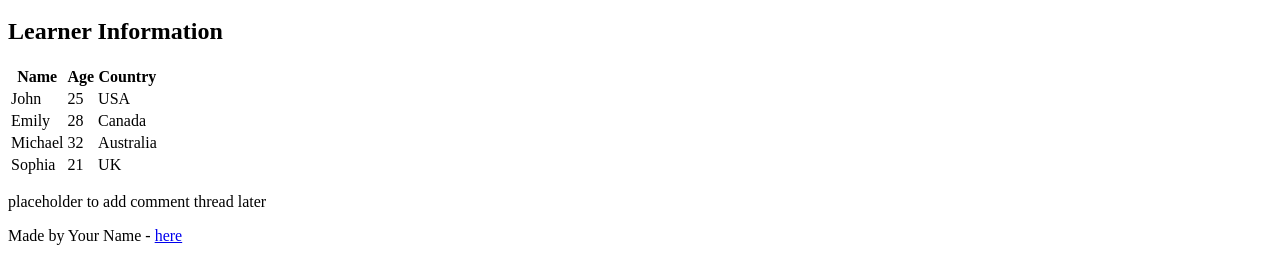
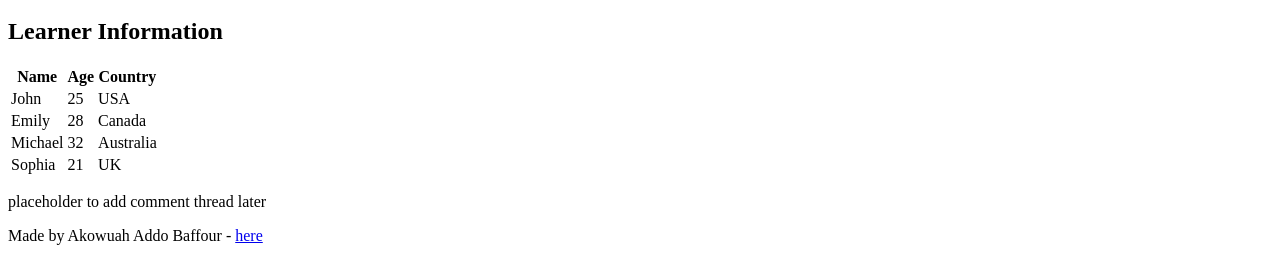
Before and after one commit to Baffour738/My_First_Portfolio, a plain HTML site: page html_basic/index.html in a window 1280 px wide. Shown: the part 574-835 px from the top of the page. Drawn offline with Linux system fonts and the light colour scheme.

Commit message:
Update index.html

```diff
--- a/html_basic/index.html
+++ b/html_basic/index.html
@@ -1,31 +1,3 @@
-<!-- <!DOCTYPE html>
-<html lang="en">
-<head>
-    <meta charset="UTF-8">
-    <meta name="viewport" content="width=device-width, initial-scale=1.0">
-    <title>My Basic HTML Page</title>
-</head>
-<body>
-    <h1>Welcome to My First HTML Page!</h1>
-    <p>This is a very simple HTML document, demonstrating some basic HTML elements. I will add more content to make it a bit more interesting.</p>
-
-    <h2>About This Page</h2>
-    <p>This page serves as a foundational example for learning HTML. It includes essential structural tags like `DOCTYPE`, `head`, and `body`, which are crucial for my web page.</p>
-
-    <h3>Key Elements</h3>
-    <p>Here, I am showcasing various heading levels (h1, h2, h3) and multiple paragraphs to structure text content. Understanding these basic building blocks will help me in web development.</p>
-    <p>I am also adding an image that is clickable, demonstrating how to link an image to another destination. This is a common feature on many websites, allowing users to navigate or view larger versions of images.</p>
-
-    <h2>Example Image</h2>
-    <a href="https://www.alxafrica.com" target="_blank">
-        <img src="https://i.ibb.co/gTDZZT8/ALX-Logo-07.png" alt="ALX Logo" style="width:200px; height:auto; border-radius: 8px;">
-    </a>
-    <a href="tweets.html">Check tweets.html</a>
-</body>
-</html>
- -->
-
-
 <!DOCTYPE html>
 <html lang="en">
 <head>
@@ -96,7 +68,7 @@
     </main>
 
     <footer>
-        <p>Made by Your Name - <a href="https://www.alxafrica.com" target="_blank">here</a></p>
+        <p>Made by Akowuah Addo Baffour - <a href="https://www.alxafrica.com" target="_blank">here</a></p>
     </footer>
 </body>
 </html>
```
